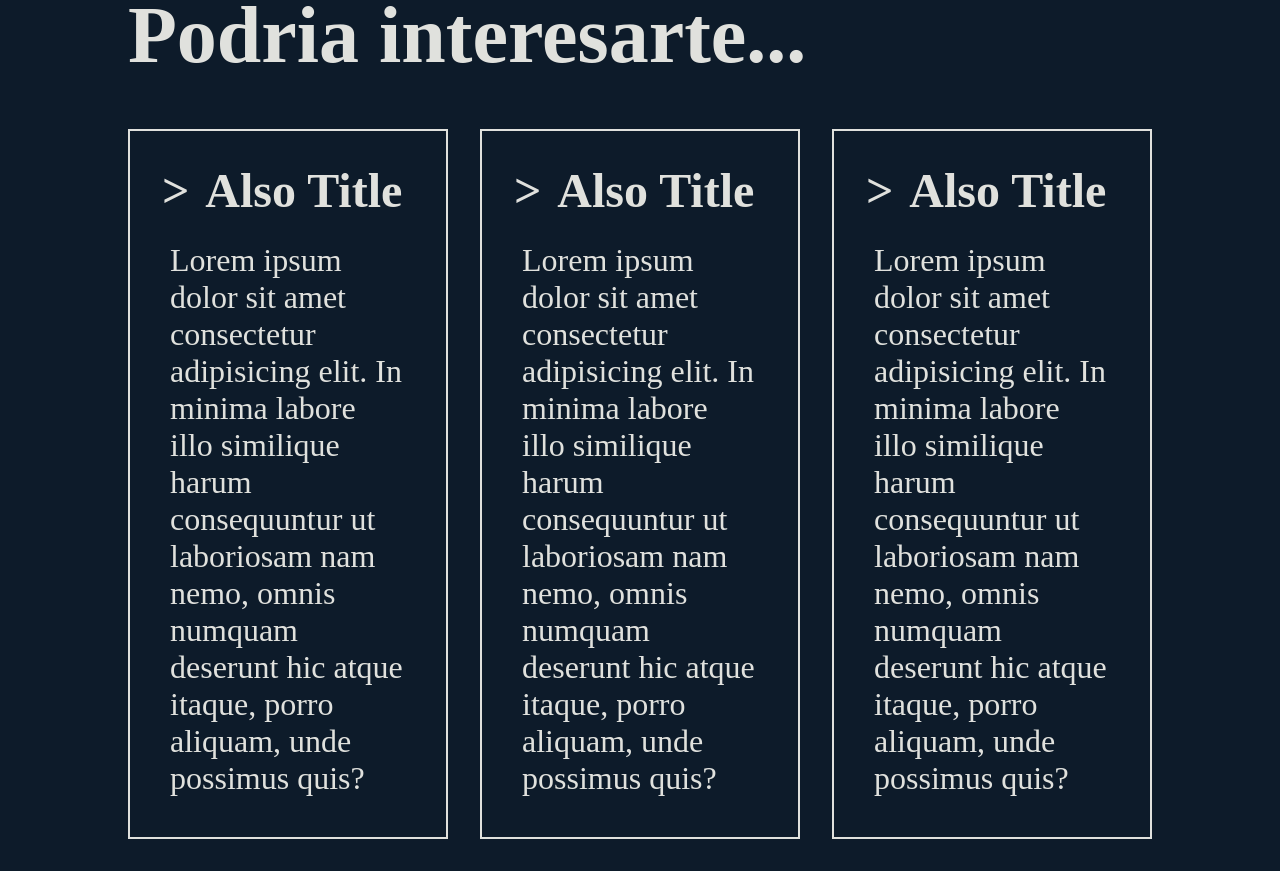
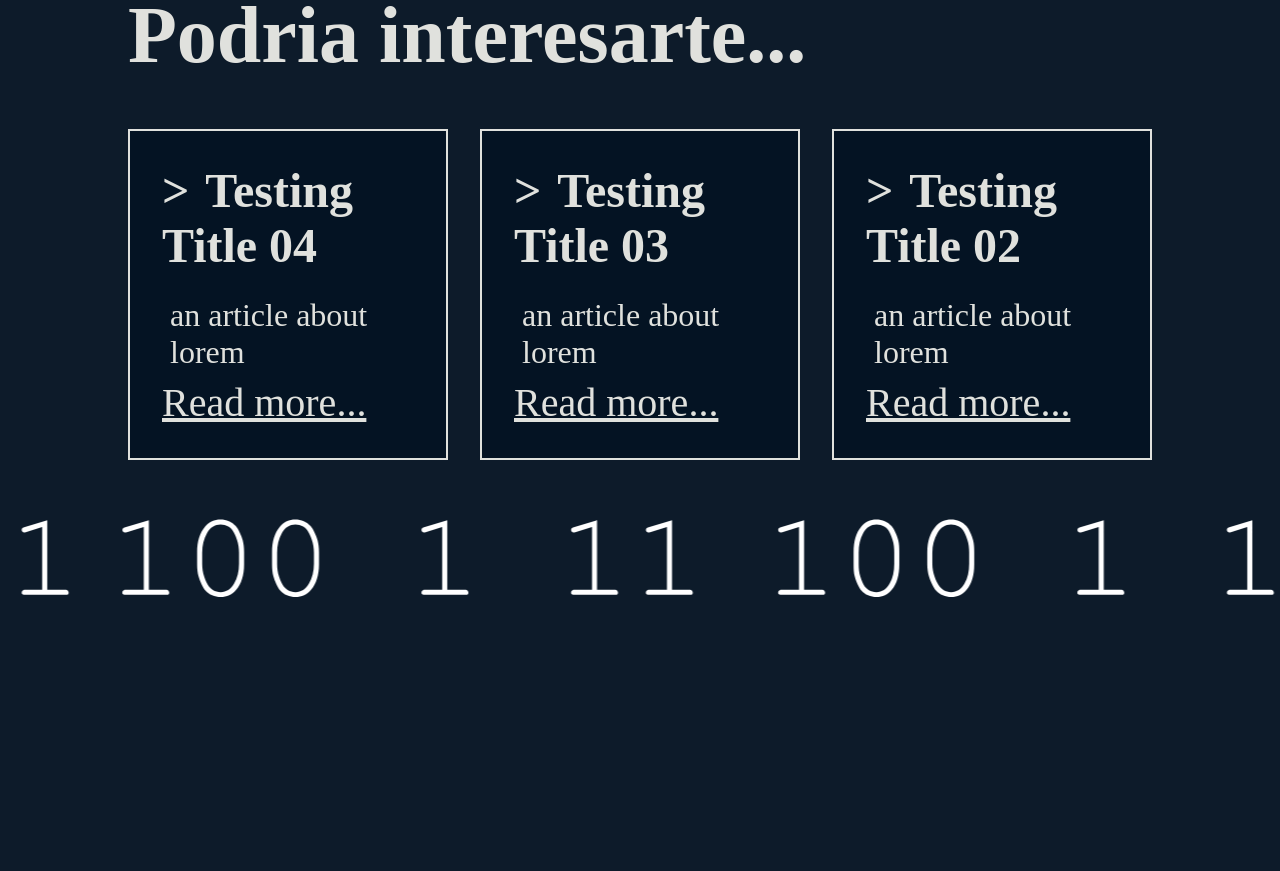
Before and after one commit to laaledesiempre/blog, a React (Create React App) app: page /article/001 in a window 1280 px wide. Shown: the part 740-1611 px from the top of the page. After the commit the page ends 1349 px from the top, so only its background shows below. Built offline with nearby package versions, Linux system fonts and the light colour scheme.

Commit message:
Worked on articles sistem and started with home.

```diff
--- a/src/components/App.jsx
+++ b/src/components/App.jsx
@@ -11,9 +11,15 @@ export const App = () => {
     <Background/>
     <Header/>
     <NumbersBanner/>
+    <main>
     <Routes>
+      <Route path="/" Component={Home}/>
       <Route path="/article/:id" Component={Article}/>
     </Routes>
+    </main>
+
+    <NumbersBanner/>
+
     </BrowserRouter>
   )
 }
--- a/src/data/datatest.js
+++ b/src/data/datatest.js
@@ -4,24 +4,28 @@ export const posts=[
         id:"001",
         title:"Testing Title 01",
         subtitle:"Testing sub titles",
+        description: "an article about lorem",
         body:"lorem ipsum"
     },
     {
         id:"002",
         title:"Testing Title 02",
         subtitle:"Testing sub titles",
+        description: "an article about lorem",
         body:"lorem ipsum"
     },
     {
         id:"003",
         title:"Testing Title 03",
         subtitle:"Testing sub titles",
+        description: "an article about lorem",
         body:"lorem ipsum"
     },
     {
         id:"004",
         title:"Testing Title 04",
         subtitle:"Testing sub titles",
+        description: "an article about lorem",
         body:"lorem ipsum"
     },
 ]
--- a/src/pages/Article.jsx
+++ b/src/pages/Article.jsx
@@ -1,10 +1,12 @@
 import { useParams } from "react-router-dom"
 import "../styles/pages/article.css"
 import { posts } from "../data/datatest"
+import { Link } from "react-router-dom"
 
 export const Article = () => {
     const {id}= useParams()
-    const article= posts.filter(e=>e.id===id)[0]
+    const article= posts.find(e=>e.id===id)
+    const otherArticles= posts.filter(e=>e.id!==id).reverse().slice(0,3)
     console.log(article)
   return (
     <>
@@ -19,19 +21,14 @@ export const Article = () => {
         </section>
         <section className="also-interesting">
             <h4 className="title-interest">Podria interesarte...</h4>
-            <div className="articles-wrapper">
-                <article className="also-article">
-                    <h3 className="also-t">Also Title</h3>
-                    <p className="also-text">Lorem ipsum dolor sit amet consectetur adipisicing elit. In minima labore illo similique harum consequuntur ut laboriosam nam nemo, omnis numquam deserunt hic atque itaque, porro aliquam, unde possimus quis?</p>
-                </article>
-                <article className="also-article">
-                    <h3 className="also-t">Also Title</h3>
-                    <p className="also-text">Lorem ipsum dolor sit amet consectetur adipisicing elit. In minima labore illo similique harum consequuntur ut laboriosam nam nemo, omnis numquam deserunt hic atque itaque, porro aliquam, unde possimus quis?</p>
-                </article>
-                <article className="also-article">
-                    <h3 className="also-t">Also Title</h3>
-                    <p className="also-text">Lorem ipsum dolor sit amet consectetur adipisicing elit. In minima labore illo similique harum consequuntur ut laboriosam nam nemo, omnis numquam deserunt hic atque itaque, porro aliquam, unde possimus quis?</p>
-                </article>
+            <div className="articles-wrapper">{otherArticles.map((e,i)=>{
+                return <article key={e.id} className="also-article">
+                <h3 className="also-t">{e.title}</h3>
+                <p className="also-text">{e.description}</p>
+                <Link className="link-to-article" to={"/article/"+e.id}>Read more...</Link>
+            </article>
+            })}
+
             </div>
         </section>
     </>
--- a/src/pages/Home.jsx
+++ b/src/pages/Home.jsx
@@ -1,7 +1,20 @@
-import React from 'react'
+import "../styles/pages/Home.css"
+import { posts } from "../data/datatest"
 
 export const Home = () => {
   return (
-    <div>Home</div>
+    <>
+    <section className="home-wrapper">
+      <article className="welcome">
+        <h3 className="welcome-title">welcome</h3>
+        <h4 className="start-reading">~start reading</h4>
+      </article>
+      <article className="artcile-list">
+        <li className="article-lists">
+
+        </li>
+      </article>
+    </section>
+    </>
   )
 }
--- a/src/styles/index.css
+++ b/src/styles/index.css
@@ -19,7 +19,7 @@
     }
 }
 main{
-    width:80%
+    margin: 0 auto;
 }
 body{
     background-color: var(--darker-background);
--- a/src/styles/pages/Home.css
+++ b/src/styles/pages/Home.css
@@ -0,0 +1,26 @@
+.home-wrapper{
+    width:102vw;
+    border: 2px solid var(--pseudo-white);
+    background-color: var(--darkest-background);
+}
+.welcome{
+    margin:2rem auto;
+}
+.welcome-title{
+    font-size: 10rem;
+    color: var(--pseudo-white);
+    margin-inline-start: 5rem;
+}
+.welcome-title::before{
+    content:">"
+}
+.welcome-title::after{
+    content:"|";
+    animation: 1s titilandum linear infinite;
+}
+.start-reading{
+    font-size:4rem;
+    color:var(--pseudo-white);
+    margin-block:2rem;
+    margin-inline-start:10rem;
+}
--- a/src/styles/pages/article.css
+++ b/src/styles/pages/article.css
@@ -51,6 +51,8 @@
     flex:1;
     border: 2px solid var(--pseudo-white);
     padding:2em;
+    background-color: var(--darkest-background);
+
 }
 .also-t{
     font-size: 3rem;
@@ -67,3 +69,8 @@
     color: var(--pseudo-white);
     padding: 0.5rem;
 }
+.link-to-article{
+    font-size: 2.5rem;
+    text-decoration-line: underline;
+    color:var(--pseudo-white);
+}
```
